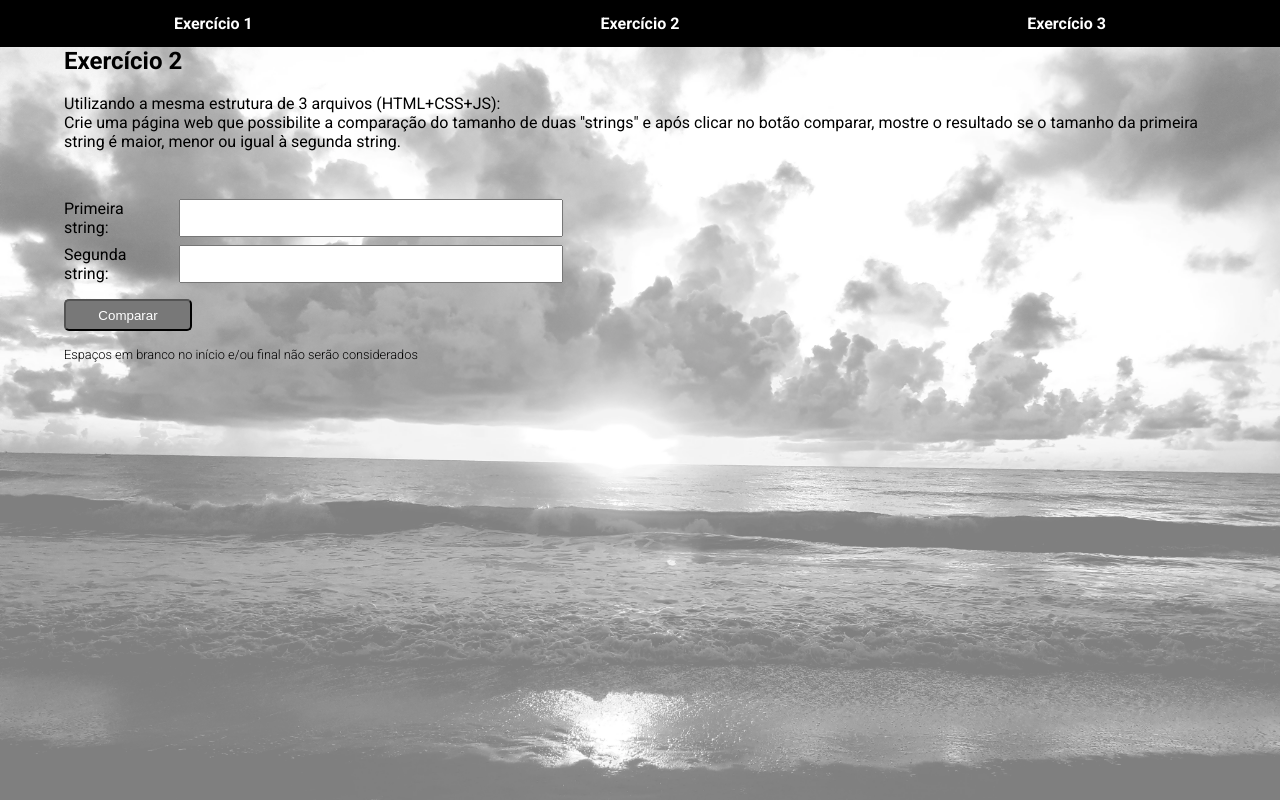
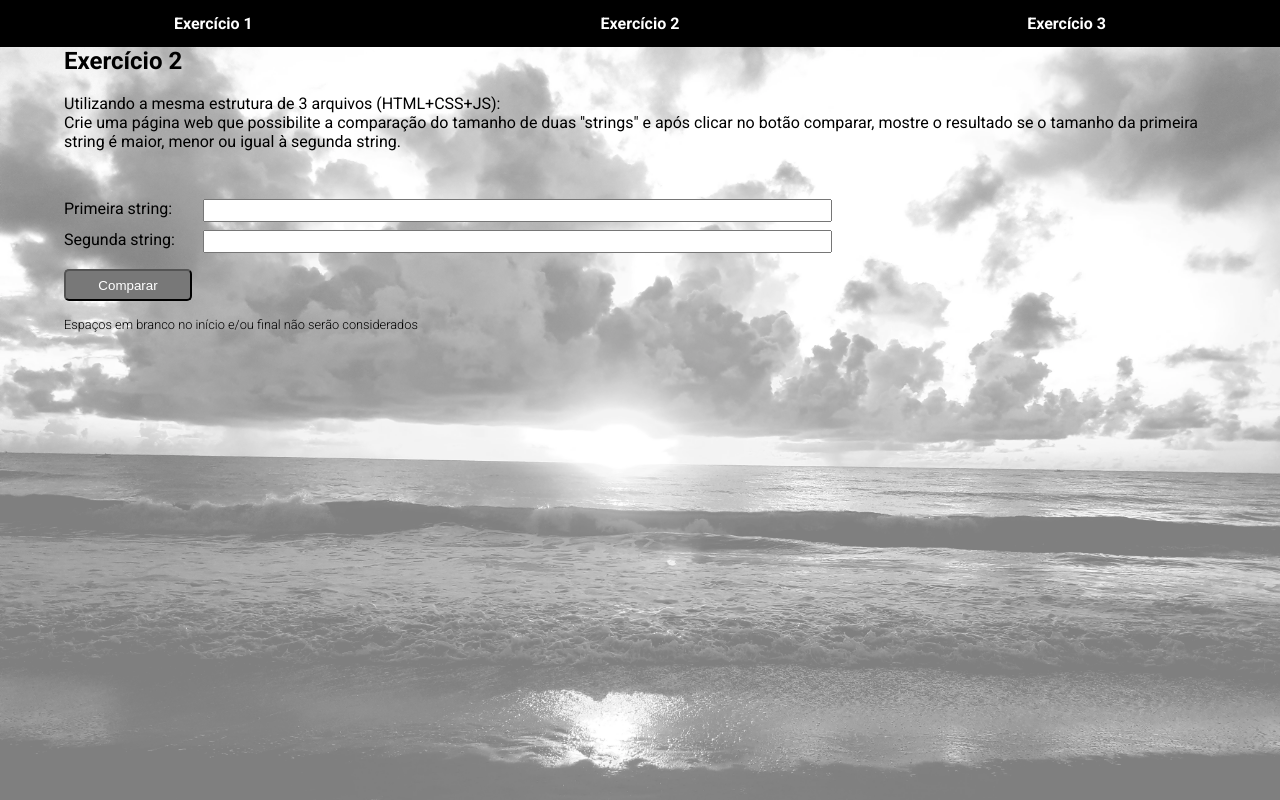
Before and after one commit to rogeriokotsubo/js-mod-02, a plain HTML site: page page2.html in a window 1280 px wide. Drawn offline with Linux system fonts and the light colour scheme.

Commit message:
fix: label width

```diff
--- a/page2.css
+++ b/page2.css
@@ -55,21 +55,21 @@ body:after{
   padding-top: 5vh;
 }
 .ctn-input{
-  width: 50vw;
+  width: 60vw;
   display: flex;
   padding-top: 1vh;
   gap: 1vw;
 }
 .ctn-input input{
-  width: 30vw;
+  width: 50vw;
   padding: 2px;
 }
 .ctn-input label{
-  width: 8vw;
+  width: 10vw;
   text-align: left;
 }
 #ctn-check{
-  width: 70vw;
+  width: 60vw;
   display: flex;
   padding-top: 2vh;
   gap: 2vw;
```
